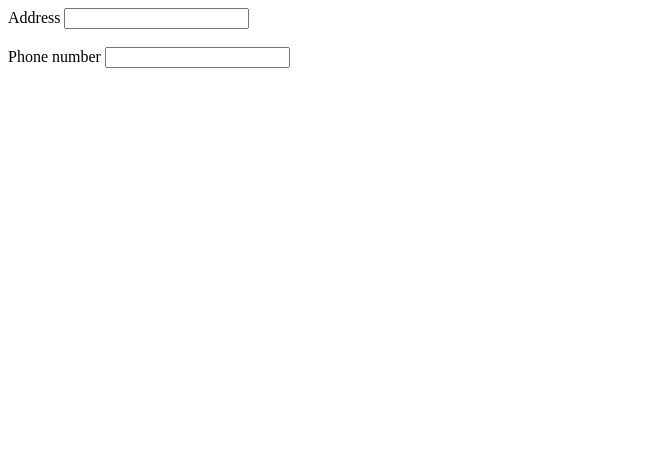
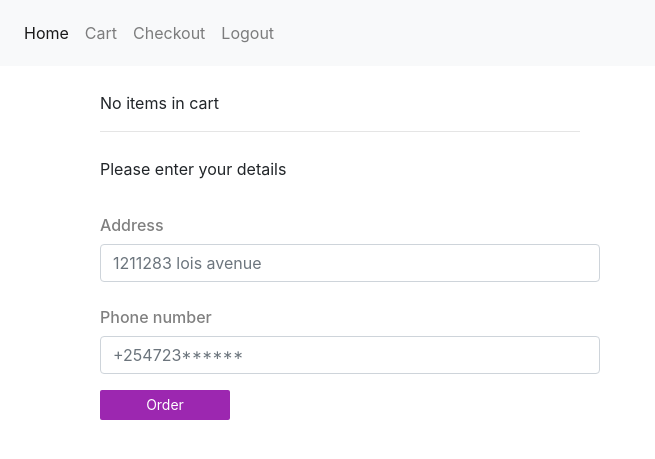
Before and after one commit to andela-wmumbi/ShoppingCart, a PHP site: page /checkout.php in a window 1280 px wide. Shown: the top 459 px of the page, without its empty margins (0-655 px from the left). Run offline with PHP 8.4, Linux system fonts and the light colour scheme; some libraries are stand-ins or nearby versions.

Commit message:
ch(navbar): add a navbar   - added a navbar

```diff
--- a/app/cartView.php
+++ b/app/cartView.php
@@ -4,13 +4,13 @@ require "../includes/session.php";
 require "../includes/db.php";
 require "../includes/utils.php";
 
-$items = $_SESSION['cart'];
 /**
  * Obtain POST delete details
  * Remove item from cart
  * Update items stock
  */
 if (isset($_POST["delete"])) {
+    $items = $_SESSION['cart'];
     $itemId = $_POST['itemId'];
     $oldQuantity = $items[$itemId];
     unset($items[$itemId]);
@@ -29,6 +29,7 @@ if (isset($_POST["delete"])) {
  * Update item stock
  */
 if (isset($_POST['update'])) {
+    $items = $_SESSION['cart'];
     $itemId = $_POST['itemId'];
     $oldQuantity = $items[$itemId];
     $newQuantity = $_POST['quantity'];
@@ -46,28 +47,37 @@ if (isset($_POST['update'])) {
  * Fetch all details of item ids in cart
  * Display the details
  */
-if (count($items) == 0) {
-    echo "No items in cart";
+$result = [];
+if (isset($_SESSION['cart'])) {
+    $items = $_SESSION['cart'];
+    $itemsIds = implode(",", array_keys($items));
+    $sql = "SELECT * FROM item WHERE id IN ($itemsIds)";
+    $stmt = $connect->prepare($sql);
+    $stmt->execute();
+    $result = $stmt->fetchAll();
 }
-$itemsIds = implode(",", array_keys($items));
-$sql = "SELECT * FROM item WHERE id IN ($itemsIds)";
-$stmt = $connect->prepare($sql);
-$stmt->execute();
-$result = $stmt->fetchAll();
 
 ?>
 <html>
 <head>
   <link rel="stylesheet" href="main.css">
+  <link rel="stylesheet" href="css/bootstrap.min.css" />
 </head>
 <div>
+<?php include_once "./header.html"?>
+</div>
+<div class="cartview">
+<?php
+$disabled = "";
+echo (!$result ? 'No items in cart' : '
   <table border="0">
     <hr>
     <tr>
       <th colspan="2"> Shopping</th>
       <th> Price</th>
       <th> Quantity</th>
-    </tr>
+    </tr>');
+?>
     <?php foreach ($result as $key => $item) {
         echo '
           <tr>
@@ -104,6 +114,6 @@ $result = $stmt->fetchAll();
     ?>
   </table>
 <hr>
-<a href="checkout.php">Checkout</a>
+<?php echo ($result ? '<a href="checkout.php">Checkout</a>' : "")?>
 </div>
 </html>
--- a/app/checkout.php
+++ b/app/checkout.php
@@ -1,12 +1,28 @@
 <?php
 ?>
+<html>
+  <head>
+     <link rel="stylesheet" href="main.css">
+      <link rel="stylesheet" href="css/bootstrap.min.css" />
+  </head>
 <div>
-  <form method="post">
-    <label>Address</label>
-    <input type="text" name="address">
-    <br>
-    <br>
-    <label>Phone number</label>
-    <input type="text" name="number">
-  </form>
+<?php include_once "./header.html"?>
 </div>
+<div>
+<?php include_once "./cartView.php"?>
+<div class="checkout title">Please enter your details</div>
+<form method="post"class="checkout">
+  <div class="form-group">
+    <label class="col-form-label" for="formGroupExampleInput">Address</label>
+    <input type="text" class="form-control" placeholder="1211283 lois avenue"
+       name="address">
+  </div>
+  <div class="form-group">
+    <label class="col-form-label">Phone number</label>
+    <input type="text" class="form-control" placeholder="+254723******"
+      name="number">
+  </div>
+  <button type="button" class="btn btn-primary">Order</button>
+</form>
+</div>
+</html>
--- /dev/null
+++ b/app/header.html
@@ -0,0 +1,24 @@
+<nav class="navbar navbar-expand-lg navbar-light bg-light">
+    <button class="navbar-toggler" type="button" data-toggle="collapse" data-target="#navbarSupportedContent" aria-controls="navbarSupportedContent"
+        aria-expanded="false" aria-label="Toggle navigation">
+        <span class="navbar-toggler-icon"></span>
+    </button>
+    <div class="collapse navbar-collapse" id="navbarSupportedContent">
+        <ul class="navbar-nav mr-auto">
+            <li class="nav-item active">
+                <a class="nav-link" href="index.php">Home
+                    <span class="sr-only">(current)</span>
+                </a>
+            </li>
+            <li class="nav-item">
+                <a class="nav-link" href="cartView.php">Cart</a>
+            </li>
+            <li class="nav-item">
+                <a class="nav-link" href="checkout.php">Checkout</a>
+            </li>
+            <li class="nav-item">
+                <a class="nav-link" href="logout.php">Logout</a>
+            </li>
+        </ul>
+    </div>
+</nav>
--- a/app/index.php
+++ b/app/index.php
@@ -19,6 +19,9 @@ $items = $stmt->fetchAll();
   <link rel="stylesheet" href="css/bootstrap.min.css" />
 </head>
 <div>
+<?php include_once "./header.html"?>
+</div>
+<div class="display">
 <?php
 $message = "";
 foreach ($items as $key => $item) {
@@ -40,8 +43,5 @@ foreach ($items as $key => $item) {
           </div>';
 }
 ?>
-<a href="cartView.php" class="btn btn-info btn-lg">
-  <span class="glyphicon glyphicon-shopping-cart"></span> Shopping Cart
-</a>
 </div>
 </html>
--- a/app/main.css
+++ b/app/main.css
@@ -89,3 +89,21 @@ ul {
 .err {
     text-align: center;
 }
+
+.checkout {
+    width: 500px;
+    margin-left: 20px;
+    margin: 25px 700px 0px 100px;
+}
+
+.checkout title {
+    margin-left: 100px;
+}
+
+.btn.btn-primary {
+    float: left;
+}
+
+.cartview {
+    margin: 25px 700px 0px 100px;
+}
```
Also changed, not shown: app/itemView.php (+9 -0 lines), .codeclimate.yml, app/.codeclimate.yml (deleted).
